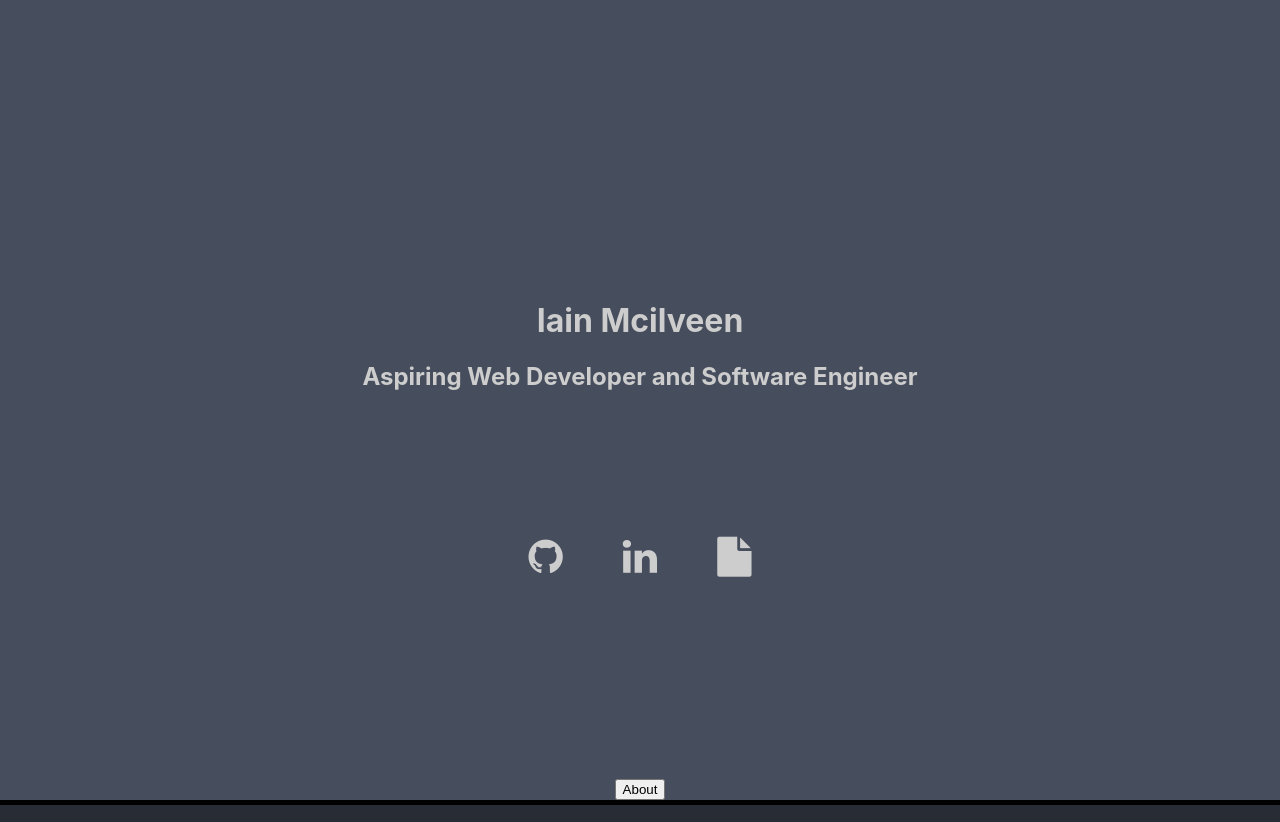
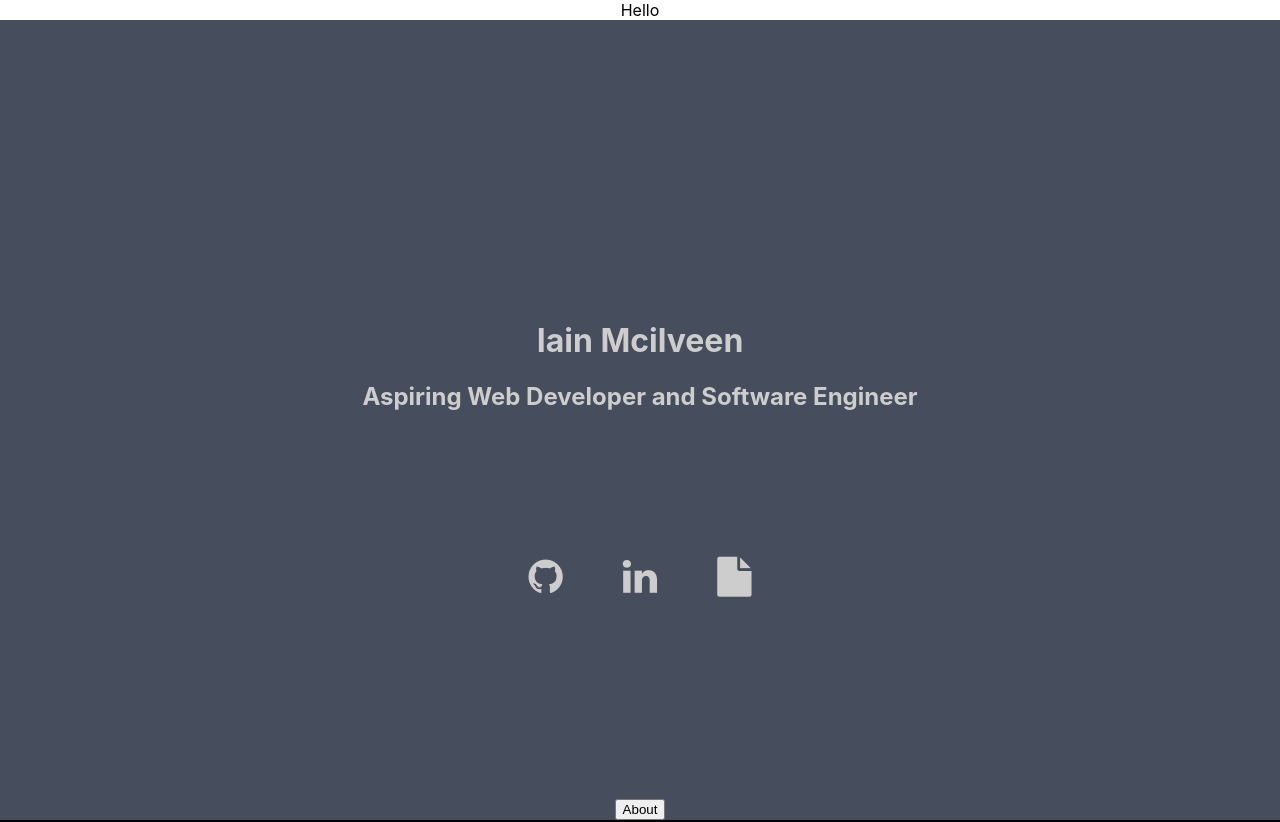
Before and after one commit to IainMcilveen/portfolio-react, a React (Create React App) app: page / in a window 1280 px wide. Shown: the top 822 px of the page. Built offline with nearby package versions, Linux system fonts and the light colour scheme.

Commit message:
re-organized

```diff
--- a/src/App.js
+++ b/src/App.js
@@ -1,13 +1,15 @@
 import React from 'react';
 //import logo from './logo.svg';
 import './css/App.scss';
-import Header from "./Header.js"
-import Footer from "./Footer.js"
-import Main from "./Main.js"
+import Navbar from "./components/Navbar.js"
+import Header from "./components/Header.js"
+import Footer from "./components/Footer.js"
+import Main from "./components/Main.js"
 
 function App(){
   return (
     <div className="App">
+      <Navbar />
       <Header />
       <Main />
       <Footer />
--- a/src/Footer.js
+++ b/src/components/Footer.js
@@ -1,5 +1,5 @@
 import React from "react"
-import './css/Footer.scss';
+import '../css/Footer.scss';
 //import ReactDOM from "react-dom"
 
 function Footer(){
--- a/src/Header.js
+++ b/src/components/Header.js
@@ -1,5 +1,5 @@
 import React from "react"
-import './css/Header.scss';
+import '../css/Header.scss';
 
 
 //import ReactDOM from "react-dom"
--- a/src/Main.js
+++ b/src/components/Main.js
@@ -1,6 +1,6 @@
 import React from "react"
-import './css/App.scss';
-import profile from './img/profile.jpg';
+import '../css/App.scss';
+import profile from '../img/profile.jpg';
 //import ReactDOM from "react-dom"
 
 function Main(){
--- /dev/null
+++ b/src/components/Navbar.js
@@ -0,0 +1,12 @@
+import React from "react"
+import "../css/Navbar.scss"
+
+function Navbar(){
+    return(
+        <div>
+            Hello
+        </div>
+    );
+}
+
+export default Navbar;
```
Also changed, not shown: src/css/Navbar.scss (added).
